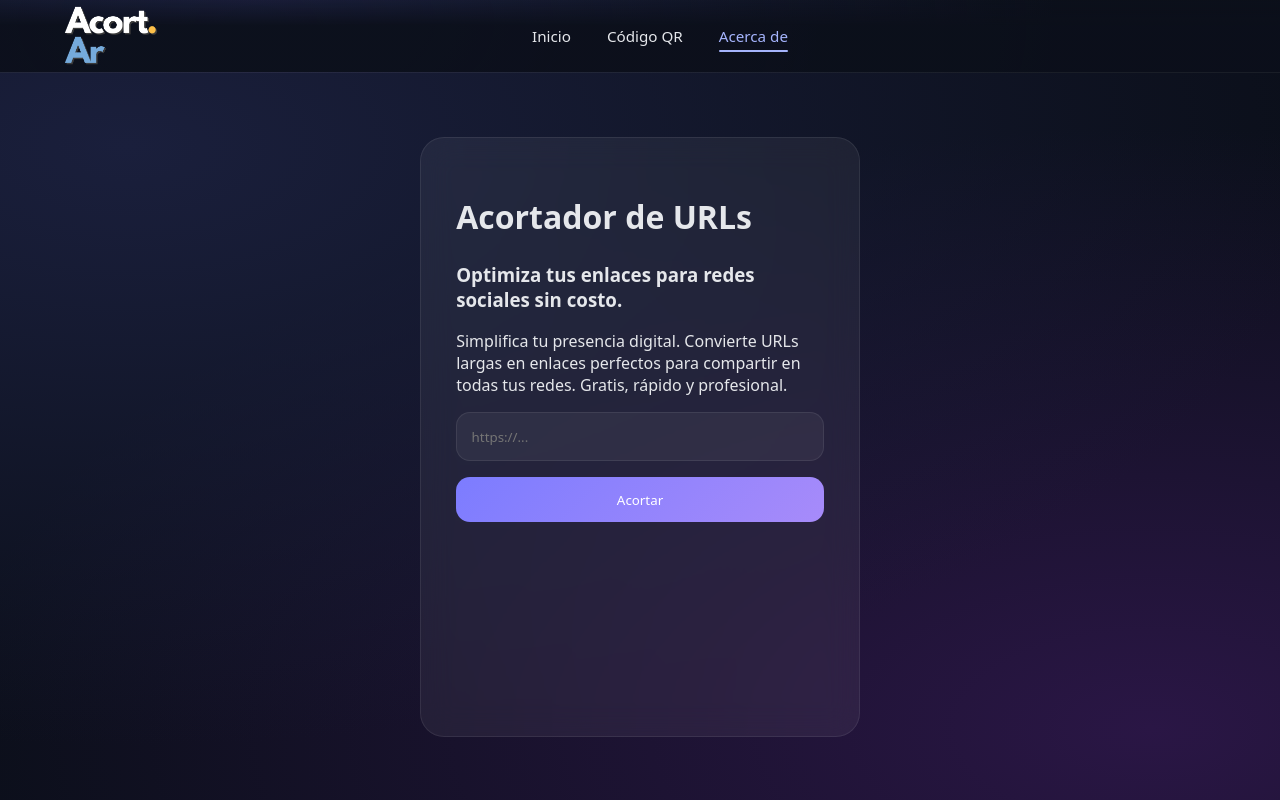
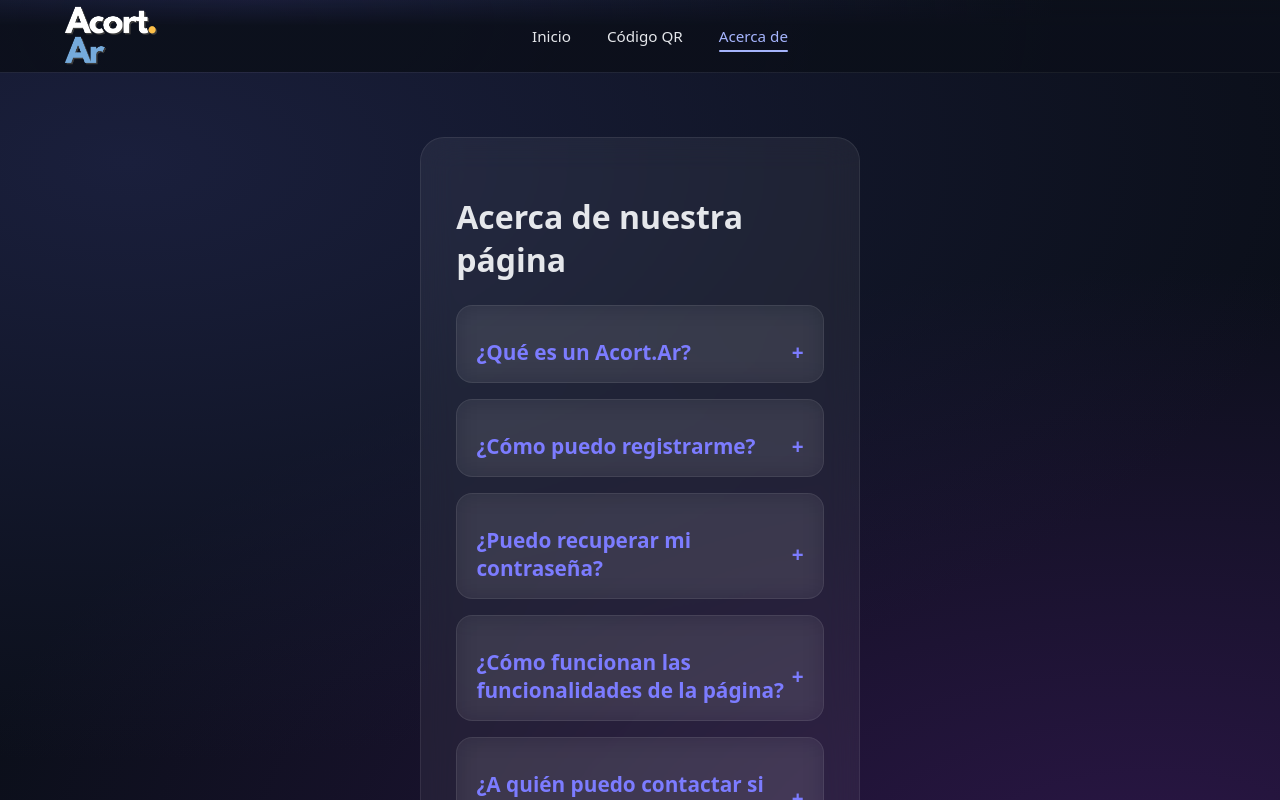
Before and after one commit to fedco-gtz/acort.ar, a React (Vite) app: page /acerca in a window 1280 px wide. Shown: the top 800 px of the page. Built offline with nearby package versions, Linux system fonts and the light colour scheme; no server answers; the database is empty; a web font is replaced by a local one.

Commit message:
Actualización 05/01

```diff
--- a/src/App.jsx
+++ b/src/App.jsx
@@ -1,6 +1,7 @@
 import { BrowserRouter, Routes, Route } from "react-router-dom";
 import Home from "./pages/Home";
 import Qr from "./pages/Qr";
+import Acerca from "./pages/Acerca";
 import Redirect from "./pages/Redirect";
 import Header from "./components/Header";
 import Footer from "./components/Footer";
@@ -12,7 +13,7 @@ export default function App() {
       <main className="page">
         <Routes>
           <Route path="/" element={<Home />} />
-          <Route path="/acerca" element={<Home />} />
+          <Route path="/acerca" element={<Acerca />} />
           <Route path="/qr" element={<Qr />} />
           <Route path="/:code" element={<Redirect />} />
         </Routes>
--- /dev/null
+++ b/src/data/preguntas.json
@@ -0,0 +1,22 @@
+[
+  {
+    "pregunta": "¿Qué es un Acort.Ar?",
+    "respuesta": "Es la herramienta clave para transformar URLs extensas y complejas en links breves y estéticos. Con nuestra plataforma, no solo optimizas el espacio en tus redes sociales, sino que proyectas una imagen más profesional y eficiente en cada click."
+  },
+  {
+    "pregunta": "¿Cómo puedo registrarme?",
+    "respuesta": "Para registrarte, haz clic en el botón 'Registrarse' en la página principal y completa el formulario con tus datos."
+  },
+  {
+    "pregunta": "¿Puedo recuperar mi contraseña?",
+    "respuesta": "Sí, ve a la sección de inicio de sesión y haz clic en 'Olvidé mi contraseña'. Te enviaremos un correo con instrucciones."
+  },
+  {
+    "pregunta": "¿Cómo funcionan las funcionalidades de la página?",
+    "respuesta": "Cada sección tiene un propósito: puedes consultar información, registrarte, participar en actividades y recibir notificaciones según tu perfil."
+  },
+  {
+    "pregunta": "¿A quién puedo contactar si tengo problemas?",
+    "respuesta": "Puedes contactarnos mediante el formulario de contacto en la sección 'Soporte' o enviando un correo a soporte@ejemplo.com."
+  }
+]
--- a/src/index.css
+++ b/src/index.css
@@ -229,6 +229,49 @@ button.secondary {
   box-shadow: 0 20px 40px rgba(0, 0, 0, 0.35);
 }
 
+.faq-item {
+  border: 1px solid var(--border);
+  border-radius: 16px;
+  margin-bottom: 1rem;
+  overflow: hidden;
+  background: rgba(255, 255, 255, 0.05);
+  backdrop-filter: blur(12px);
+  transition: all 0.3s ease;
+}
+
+.faq-item button {
+  width: 100%;
+  background: transparent;
+  border: none;
+  padding: 1rem 1.2rem;
+  text-align: left;
+  font-weight: 700;
+  color: var(--text);
+  cursor: pointer;
+  display: flex;
+  justify-content: space-between;
+  align-items: center;
+}
+
+.faq-item .answer {
+  padding: 0.8rem 1.2rem;
+  color: var(--text);
+  border-top: 1px solid var(--border);
+  animation: fadeIn 0.3s ease;
+}
+
+.faq-item span {
+  font-size: 1.3rem;
+  font-weight: bold;
+  color: var(--accent);
+}
+
+.container .faq-list {
+  /* max-height: 70vh; */
+  overflow-y: auto;
+  /*  padding-right: 4px; */
+}
+
 /* ================= FOOTER ================= */
 .footer {
   width: 100%;
--- /dev/null
+++ b/src/pages/Acerca.jsx
@@ -0,0 +1,35 @@
+import React, { useState } from "react";
+import preguntasFrecuentes from "../data/preguntas.json";
+
+const Acerca = () => {
+  const [openIndex, setOpenIndex] = useState(null);
+
+  const togglePregunta = (index) => {
+    setOpenIndex(openIndex === index ? null : index);
+  };
+
+  return (
+    <div>
+      <div className="container">
+        <h1>Acerca de nuestra página</h1>
+        <div className="faq-list">
+          {preguntasFrecuentes.map((item, index) => (
+            <div className="faq-item" key={index}>
+              <button onClick={() => togglePregunta(index)}>
+                <span>{item.pregunta}</span>
+                <span>{openIndex === index ? "-" : "+"}</span>
+              </button>
+              {openIndex === index && (
+                <div className="answer">
+                  <p>{item.respuesta}</p>
+                </div>
+              )}
+            </div>
+          ))}
+        </div>
+      </div>
+    </div>
+  );
+};
+
+export default Acerca;
```
Also changed, not shown: 1 other file (tests, documents, lock files or other folders).
